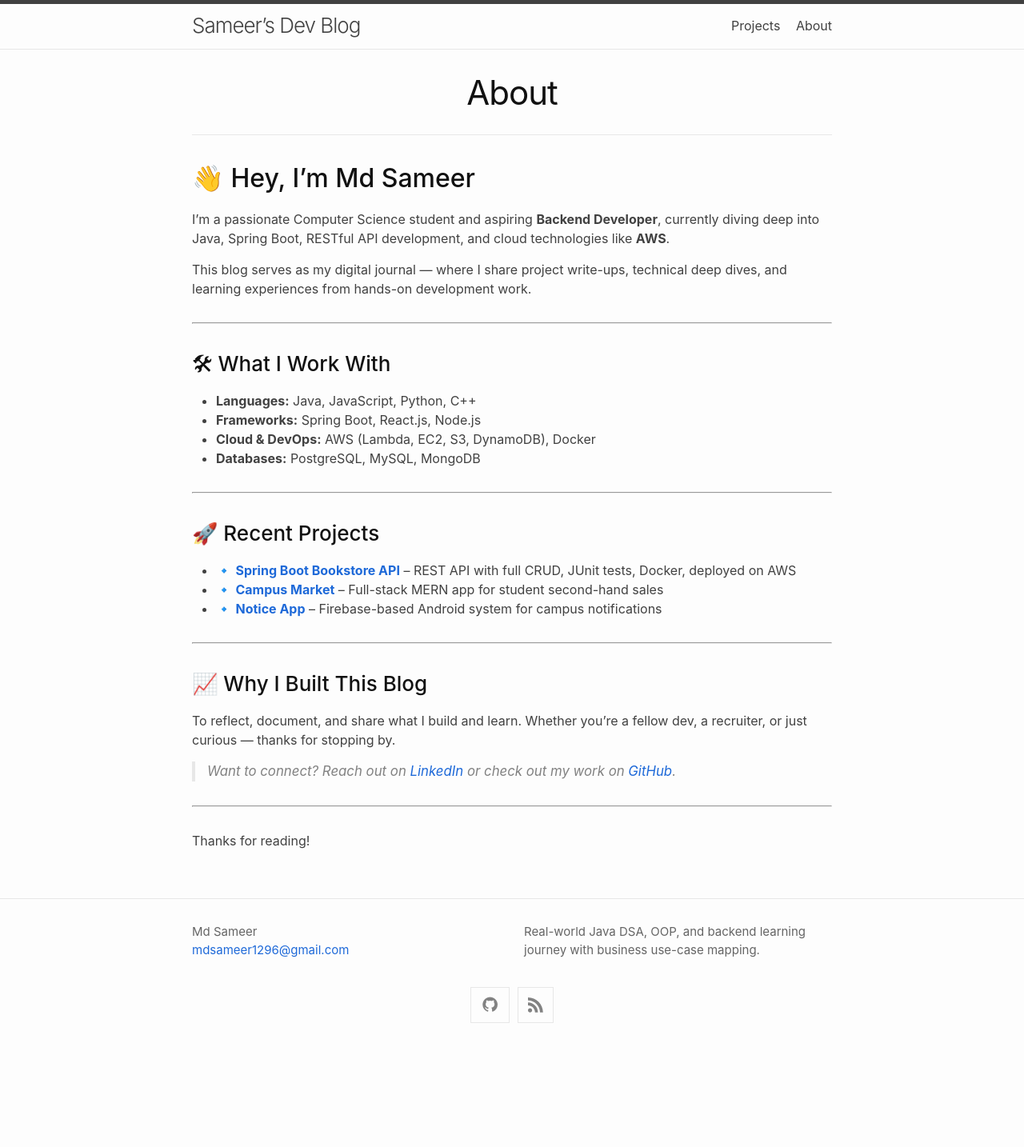
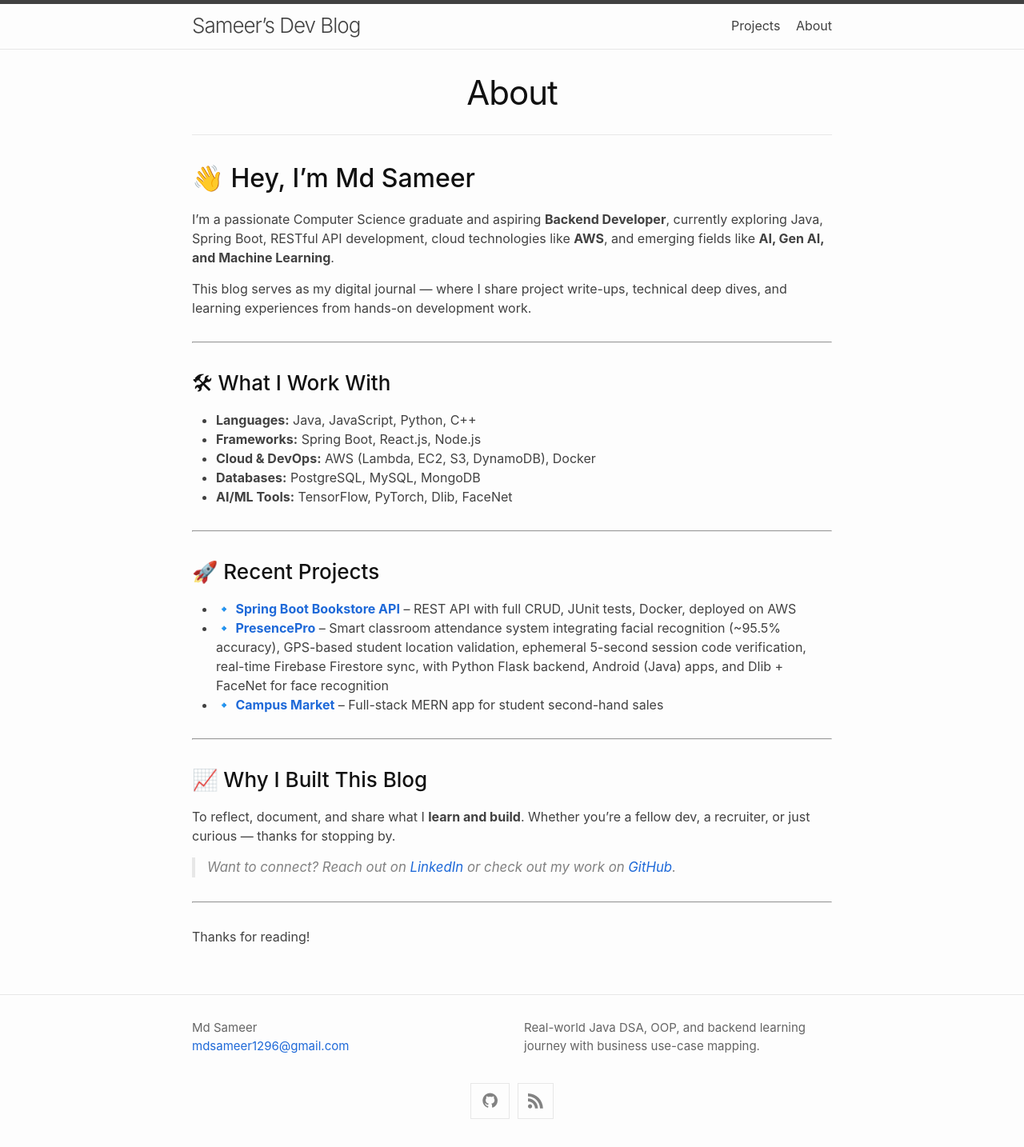
Before and after one commit to raZer99/raZer99.github.io, a Jekyll site: the page built from about.md, in a window 1280 px wide. Shown: the whole page at 80% size. Built offline with Jekyll 4.4.1, drawn with Linux system fonts in a browser that asks for light colours; before the commit the page ends 1314 px from its top, so only the background shows below that.

Commit message:
update about page

```diff
--- a/about.md
+++ b/about.md
@@ -6,7 +6,7 @@ permalink: /about/
 
 ## 👋 Hey, I'm Md Sameer
 
-I'm a passionate Computer Science student and aspiring **Backend Developer**, currently diving deep into Java, Spring Boot, RESTful API development, and cloud technologies like **AWS**.
+I'm a passionate Computer Science graduate and aspiring **Backend Developer**, currently exploring Java, Spring Boot, RESTful API development, cloud technologies like **AWS**, and emerging fields like **AI, Gen AI, and Machine Learning**.
 
 This blog serves as my digital journal — where I share project write-ups, technical deep dives, and learning experiences from hands-on development work.
 
@@ -17,19 +17,20 @@ This blog serves as my digital journal — where I share project write-ups, tech
 - **Frameworks:** Spring Boot, React.js, Node.js
 - **Cloud & DevOps:** AWS (Lambda, EC2, S3, DynamoDB), Docker
 - **Databases:** PostgreSQL, MySQL, MongoDB
+- **AI/ML Tools:** TensorFlow, PyTorch, Dlib, FaceNet
 
 ---
 
 ### 🚀 Recent Projects
 - 🔹 **[Spring Boot Bookstore API](https://github.com/raZer99/springboot-bookstore-api)** – REST API with full CRUD, JUnit tests, Docker, deployed on AWS
+- 🔹 **[PresencePro](https://github.com/raZer99/PresencePro)** – Smart classroom attendance system integrating facial recognition (~95.5% accuracy), GPS-based student location validation, ephemeral 5-second session code verification, real-time Firebase Firestore sync, with Python Flask backend, Android (Java) apps, and Dlib + FaceNet for face recognition
 - 🔹 **[Campus Market](https://github.com/raZer99/Campus-Market)** – Full-stack MERN app for student second-hand sales
-- 🔹 **[Notice App](https://github.com/raZer99/BMSIT_NoticeApp)** – Firebase-based Android system for campus notifications
 
 ---
 
 ### 📈 Why I Built This Blog
 
-To reflect, document, and share what I build and learn. Whether you're a fellow dev, a recruiter, or just curious — thanks for stopping by.
+To reflect, document, and share what I **learn and build**. Whether you're a fellow dev, a recruiter, or just curious — thanks for stopping by.
 
 > Want to connect? Reach out on [LinkedIn](https://www.linkedin.com/in/razer) or check out my work on [GitHub](https://github.com/raZer99).
 
```
